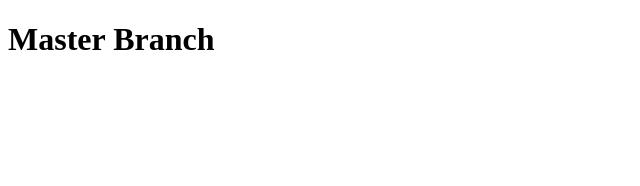
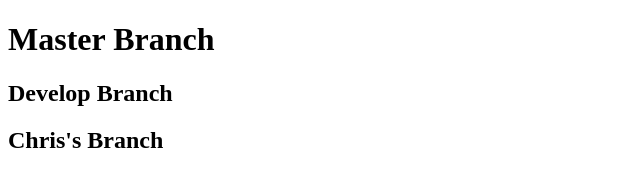
Before and after one commit to cflemmonds/teamGit, a plain HTML site: page index.html in a window 1280 px wide. Shown: the whole page, without its empty margins (0-640 px from the left). Drawn offline with Linux system fonts and the light colour scheme.

Commit message:
chris's branch

```diff
--- a/index.html
+++ b/index.html
@@ -8,5 +8,7 @@
 </head>
 <body>
     <h1>Master Branch</h1>
+    <h2>Develop Branch</h2>
+    <h2>Chris's Branch</h2>
 </body>
 </html>
```
